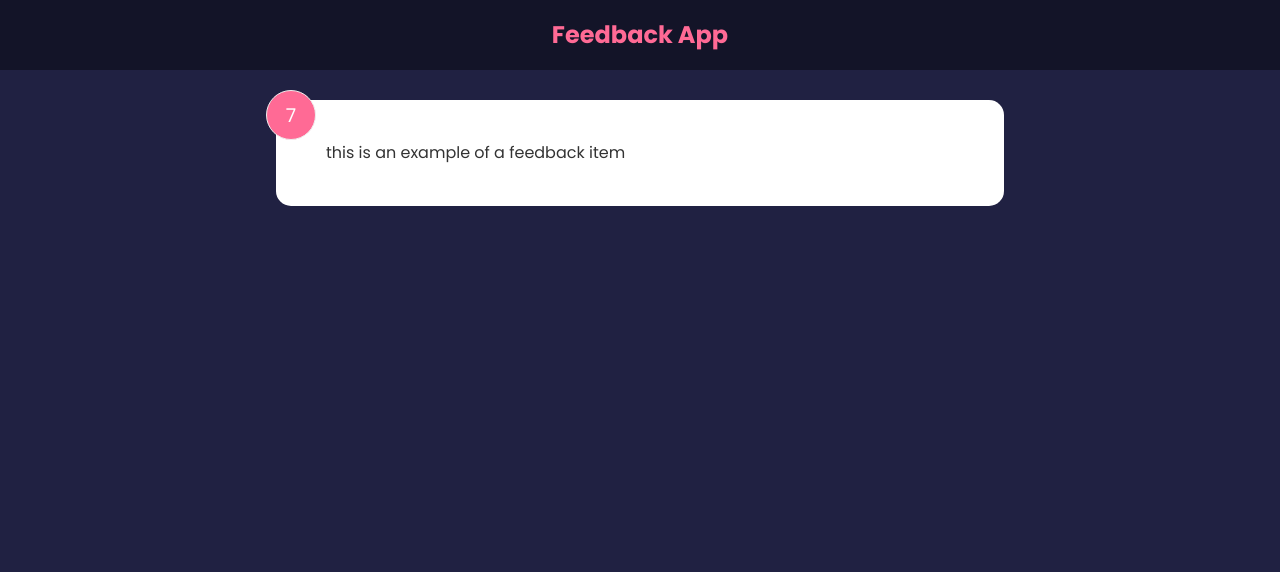
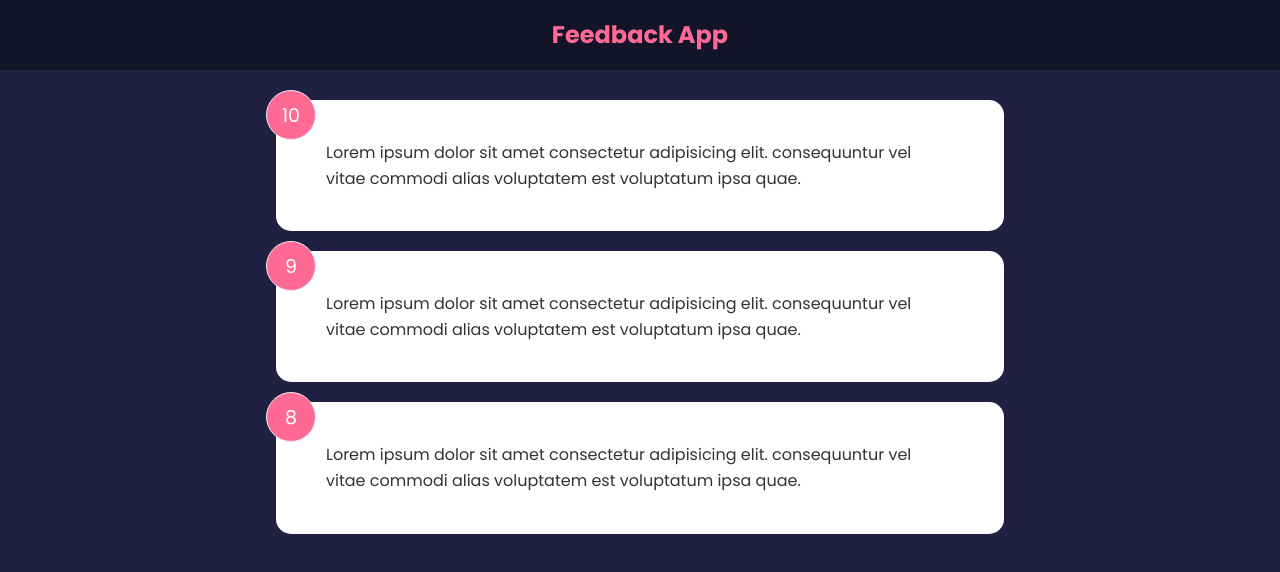
Before and after one commit to Alimombeni/Feedback-App, a React (Create React App) app: page / in a window 1280 px wide. Shown: the top 572 px of the page. Built offline with nearby package versions, Linux system fonts and the light colour scheme.

Commit message:
feat: [add Card component and feedbacklist and feedbackitem ]

```diff
--- a/src/App.js
+++ b/src/App.js
@@ -1,13 +1,19 @@
 import Header from "./Components/Header";
 import FeedbackItem from "./Components/FeedbackItem";
+import FeedbackData from "./Components/data/feedbackData";
+import {useState} from "react";
+import FeedbackList from "./Components/feedbacklist";
 function App() {
-  return (
+  const [feedback, setFeedback] = useState(FeedbackData)
 
+
+    return (
       <>
     <Header />
 
         <div className='container'>
-        <FeedbackItem/>
+        <FeedbackList feedback={feedback}/>
+
         </div>
 
       </>
--- a/src/Components/FeedbackItem.jsx
+++ b/src/Components/FeedbackItem.jsx
@@ -1,19 +1,17 @@
-import { useState } from "react";
+import Card from "./shared/Card";
+import PropTypes from "prop-types";
+function FeedbackItem( {item} ) {
+    return (
+        <Card>
+            <div className="num-display">{item.rating}</div>
+                <div className="text-display">{item.text}</div>
+        </Card>
+    )
+}
 
 
-function FeedbackItem() {
-    const [rating , setRating] = useState(7)
-    const [text , setText] =useState('this' +
-        ' is an example of a feedback item')
+FeedbackItem.propTypes = {
+    item: PropTypes.object.isRequired,
+}
 
-
-
-    return (
-        <div className='card'>
-            <div className="num-display">{rating}</div>
-                <div className="text-display">{text}</div>
-
-        </div>
-    )
-}
 export default FeedbackItem;
--- /dev/null
+++ b/src/Components/data/feedbackData.js
@@ -0,0 +1,19 @@
+const FeedbackData = [
+    {
+        id: 1,
+        rating: 10,
+        text: 'Lorem ipsum dolor sit amet consectetur adipisicing elit. consequuntur vel vitae commodi alias voluptatem est voluptatum ipsa quae.'
+    },
+    {
+        id: 2,
+        rating: 9,
+        text: 'Lorem ipsum dolor sit amet consectetur adipisicing elit. consequuntur vel vitae commodi alias voluptatem est voluptatum ipsa quae.'
+    },
+    {
+        id: 3,
+        rating: 8,
+        text: 'Lorem ipsum dolor sit amet consectetur adipisicing elit. consequuntur vel vitae commodi alias voluptatem est voluptatum ipsa quae.'
+    },
+]
+
+export default FeedbackData
--- /dev/null
+++ b/src/Components/feedbacklist.jsx
@@ -0,0 +1,26 @@
+import FeedbackItem from "./FeedbackItem";
+import PropTypes from "prop-types";
+function FeedbackList ( {feedback} ) {
+    if (!feedback || feedback.length === 0) {
+        return  <p>No Feedback Yet</p>
+    }
+    return (
+        <div className='feedback-list'>
+            {feedback.map ( (item)=>(
+                <FeedbackItem key={item.id} item={item} />
+            ))}
+        </div>
+    )
+}
+
+FeedbackList.propTypes = {
+    feedback: PropTypes.arrayOf(
+        PropTypes.shape({
+            id:PropTypes.number.isRequired,
+            text : PropTypes.string.isRequired,
+            rating:PropTypes.number.isRequired
+        })
+    )
+}
+
+export default FeedbackList
--- /dev/null
+++ b/src/Components/shared/Card.jsx
@@ -0,0 +1,19 @@
+import PropTypes from "prop-types";
+
+
+function Card ({children , reverse}) {
+    return (
+        <div className={`card ${reverse && 'reverse'}`}>
+            {children}
+        </div>
+    )
+
+}
+Card.defaultProps = {
+    reverse : false,
+}
+Card.propTypes= {
+    children : PropTypes.node.isRequired,
+    reverse: PropTypes.bool,
+}
+export default Card
```
